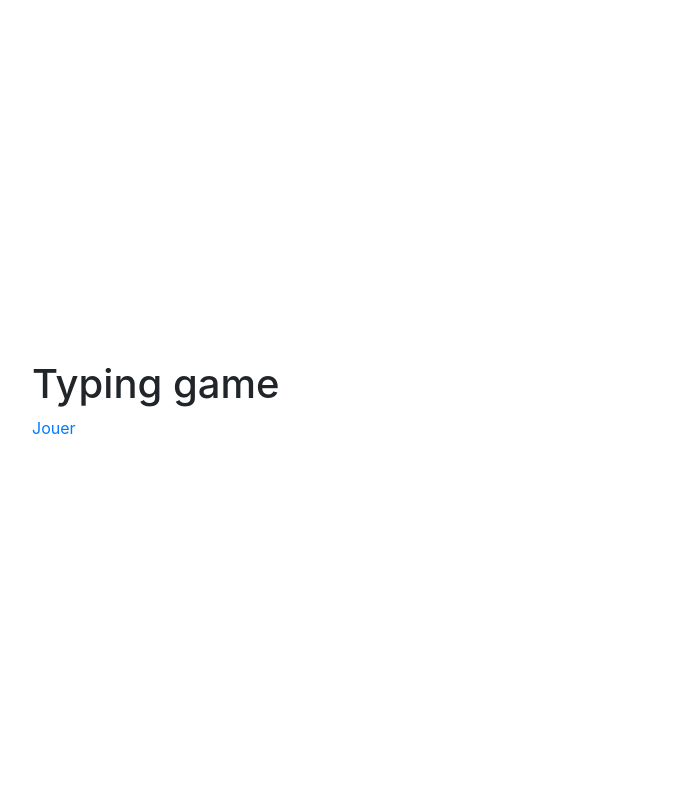
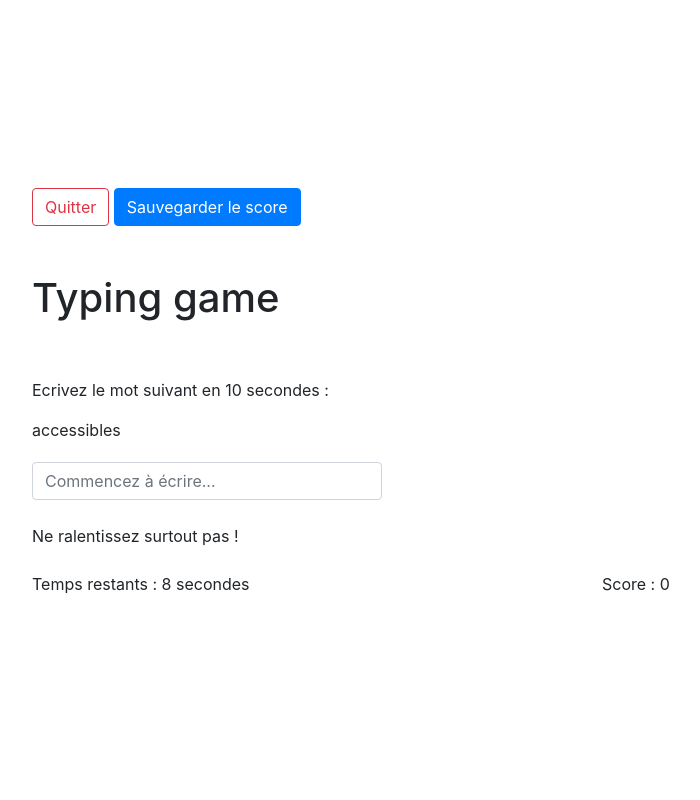
Before and after one commit to UlysseARNAUD-IPSSI/Module-javascript, a website with bundled scripts: page exercices/Typing-Game/index.html in a window 1280 px wide. Both pictures are taken after a click on the link "Jouer". Shown: the top 800 px of the page, without its empty margins (53-753 px from the left). Built offline with nearby package versions, Linux system fonts and the light colour scheme.

Commit message:
MAJ de l'exercice TypingGame

```diff
--- a/exercices/Typing-Game/css/main.css
+++ b/exercices/Typing-Game/css/main.css
@@ -5,3 +5,7 @@ html, body {
     overflow-y: auto;
     overflow-x: hidden;
 }
+
+section[data-name]:not(.show) {
+    display: none;
+}
--- a/exercices/Typing-Game/index.html
+++ b/exercices/Typing-Game/index.html
@@ -11,13 +11,13 @@
 </head>
 <body>
 
-    <section data-name="introduction">
+    <section data-name="introduction" class="show">
         <div class="container">
             <div class="row">
                 <div class="col-12">
                     <h1>Typing game</h1>
                     <div class="grid-buttons">
-                        <a href="#">Jouer</a>
+                        <a href="#jouer">Jouer</a>
                     </div>
                 </div>
             </div>
@@ -26,6 +26,12 @@
 
     <section data-name="jouer">
         <div class="container">
+            <div class="row row-game-actions mb-5">
+                <div class="col-12">
+                    <button class="btn btn-outline-danger">Quitter</button>
+                    <button class="btn btn-primary">Sauvegarder le score</button>
+                </div>
+            </div>
             <div class="row mb-5">
                 <div class="col-12">
                     <h1>Typing game</h1>
--- a/exercices/Typing-Game/js/index.js
+++ b/exercices/Typing-Game/js/index.js
@@ -1,3 +1,36 @@
 import {TypingGame} from "./TypingGame/index.js";
 
-const typingGame = new TypingGame;
+document.addEventListener('DOMContentLoaded', event => {
+    const introductionSection = document.querySelector('section[data-name="introduction"]');
+    const links = introductionSection.querySelectorAll('.grid-buttons a');
+    for (
+        let cursor = 0, cursorMax = links.length;
+        cursor < cursorMax;
+        cursor++
+    ) {
+        const link = links[cursor];
+        link.addEventListener('click', event => onClickLink(event));
+    }
+});
+
+function onClickLink(event) {
+    event.preventDefault();
+
+    let {target} = event;
+    const {nodeName} = target;
+    if ('a' !== nodeName.toLowerCase()) target = target.closest('a');
+
+    const {href} = target;
+
+    const introductionSection = document.querySelector('section[data-name="introduction"]');
+    const sectionName = href.substring(href.indexOf("#") + 1);
+
+    const section = document.querySelector(`section[data-name="${sectionName}"]`);
+    introductionSection.classList.remove('show');
+
+    setTimeout(function() {
+        section.classList.add('show');
+    }, 0);
+
+    const typingGame = new TypingGame;
+}
```
